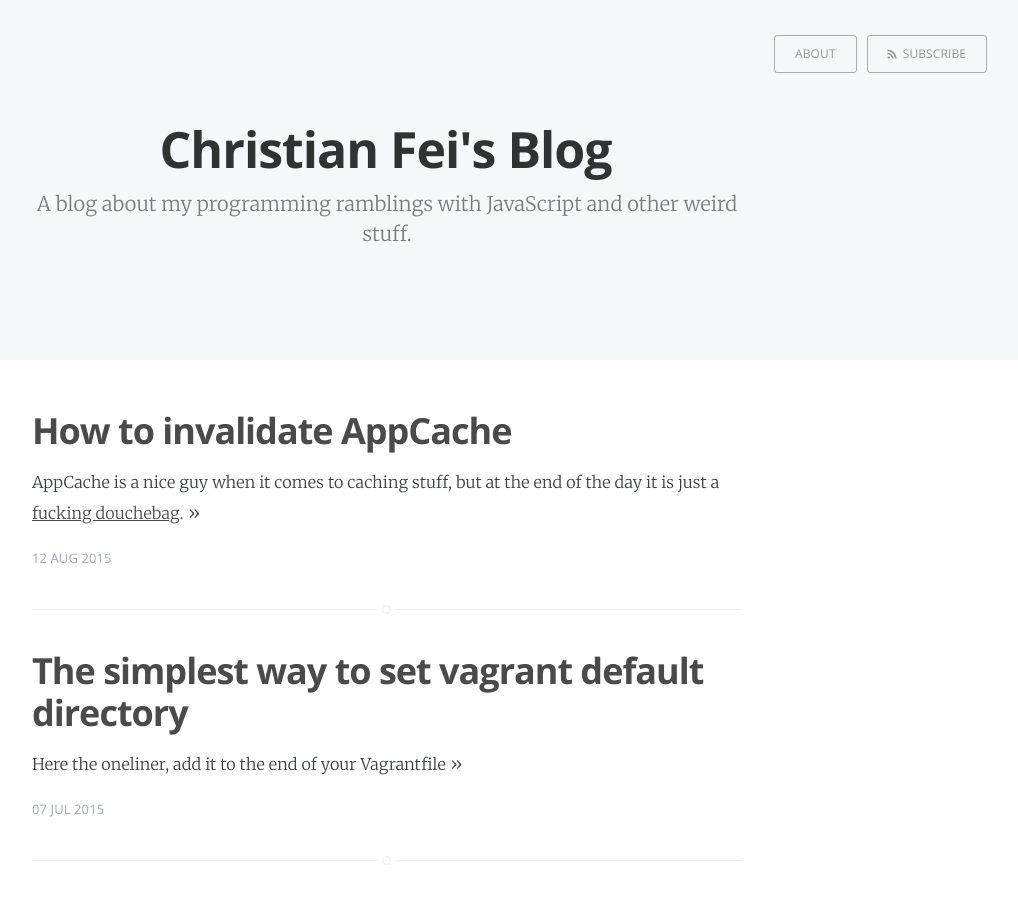
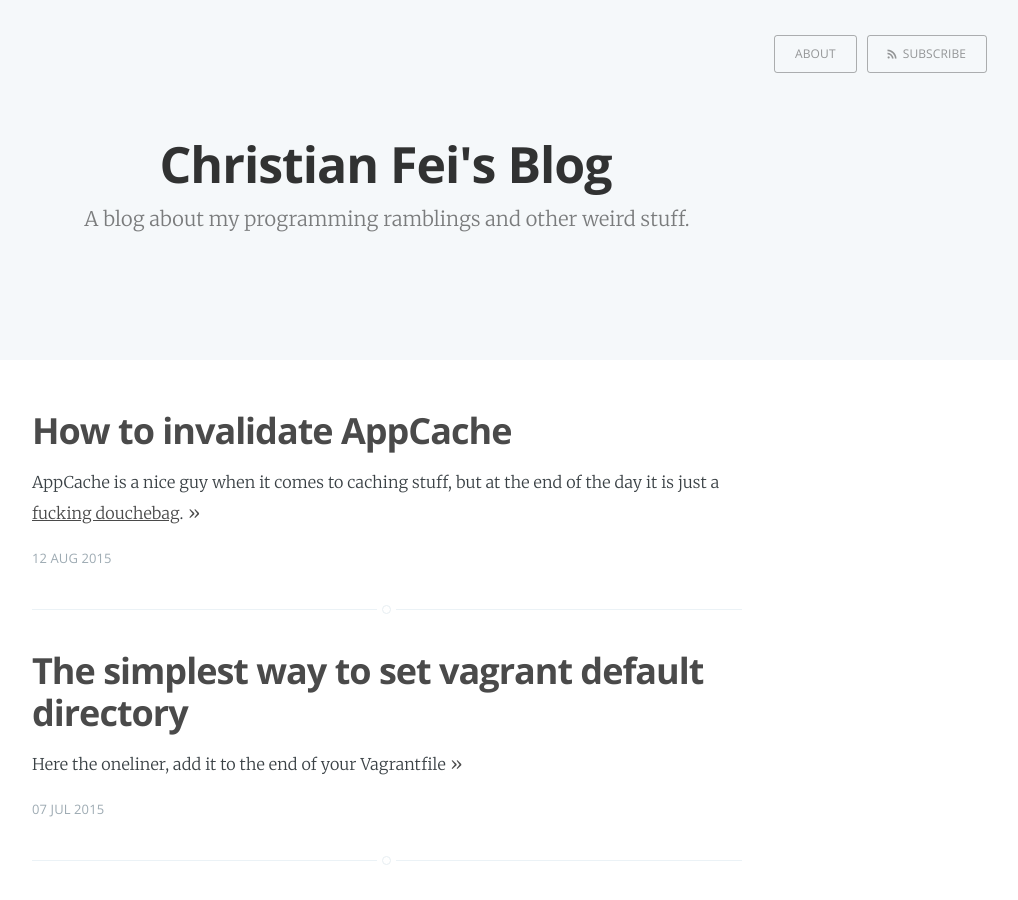
Before and after one commit to christian-fei/christian-fei.github.io-pandoc, a Jekyll site: the page built from index.html, in a window 1280 px wide and 900 px high. Shown: the whole window, without its empty margins (253-1271 px from the left). Built offline with Jekyll 4.4.1, drawn with Linux system fonts in a browser that asks for light colours; Markdown is read by kramdown in place of the engine named in the settings; the list of posts is cut into pages by our own code.

```diff
--- a/_config.yml
+++ b/_config.yml
@@ -1,6 +1,6 @@
 name: Christian Fei's Blog
-description: A blog about my programming ramblings with JavaScript and other weird stuff
-meta_description: A blog about my programming ramblings with JavaScript and other weird stuff
+description: A blog about my programming ramblings and other weird stuff
+meta_description: A blog about my programming ramblings and other weird stuff
 
 markdown: redcarpet
 redcarpet:
```
Also changed, not shown: assets/images/avatar.png, assets/images/avatar@2x.png, img/me.jpg.
